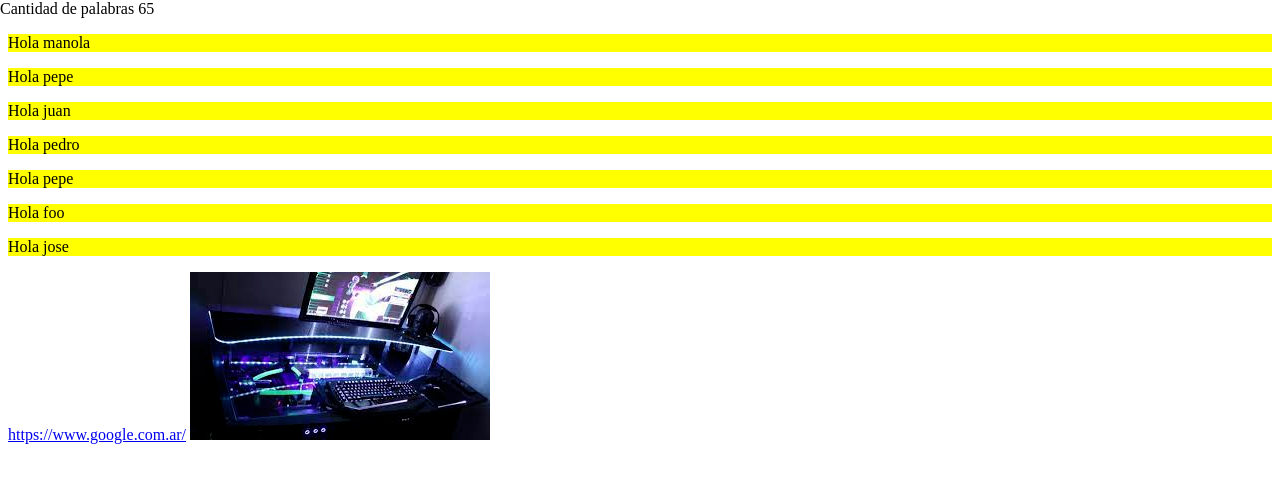
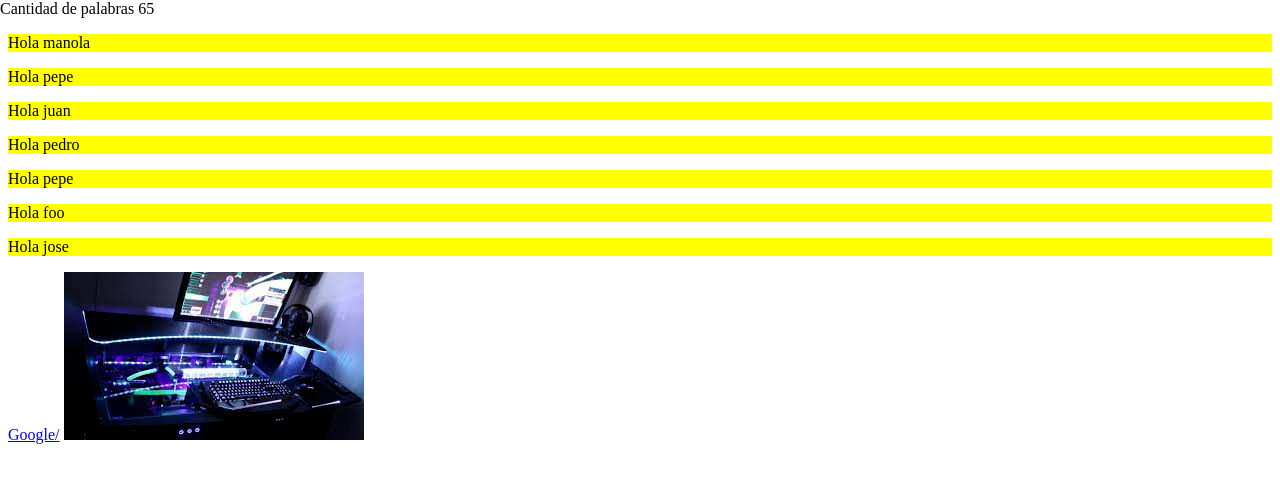
Before and after one commit to rodriPerez19/ClasesMati, a plain HTML site: page js/dom2/index.html in a window 1280 px wide. Drawn offline with Linux system fonts and the light colour scheme.

Commit message:
Cambio html google

```diff
--- a/js/dom2/index.html
+++ b/js/dom2/index.html
@@ -15,7 +15,7 @@
     <p>Hola foo</p>
     <p>Hola jose</p>
 
-    <a href="https://www.google.com.ar/">https://www.google.com.ar/</a>
+    <a href="https://www.google.com.ar/">Google/</a>
 
     <script src="main.js"></script>
 </body>
```
